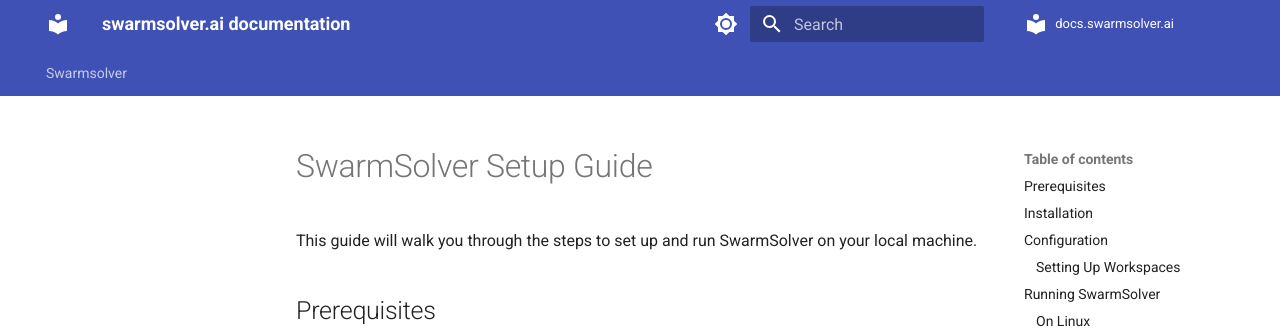
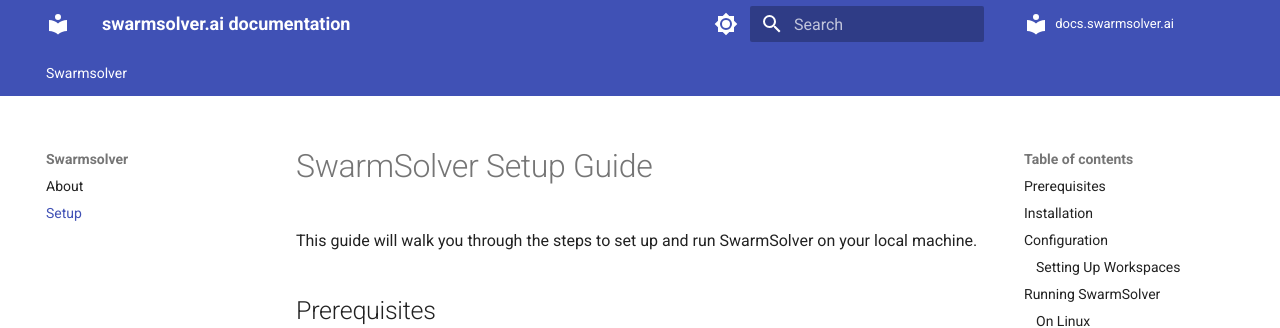
Before and after one commit to swarmsolver-ai/docs.swarmsolver.ai, an MkDocs documentation site: the page built from docs/swarmsolver/setup.md, in a window 1280 px wide. Shown: the top 328 px of the page. Built offline with MkDocs 1.6.1 and Material for MkDocs 9.7.7, drawn with Linux system fonts in a browser that asks for light colours; comment, search, counter and statistics services are not loaded.

Commit message:
page structure

```diff
--- a/mkdocs.yml
+++ b/mkdocs.yml
@@ -95,6 +95,7 @@ edit_uri: tree/main/docs # Uncomment to define a different URI/URL for the "edit
 nav:
   - Swarmsolver:
     - About: swarmsolver/about.md
+    - Setup: swarmsolver/setup.md
 
 
 # +--------------------------------------------------------------------------------------------------------+
```
